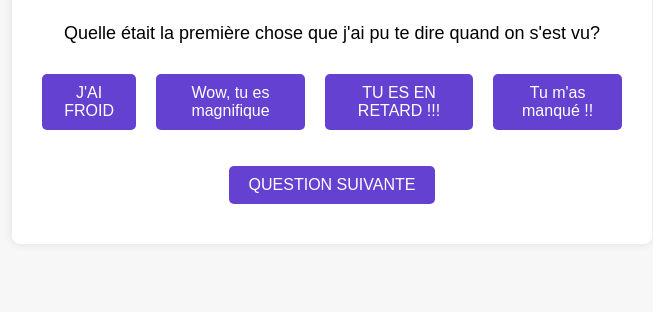
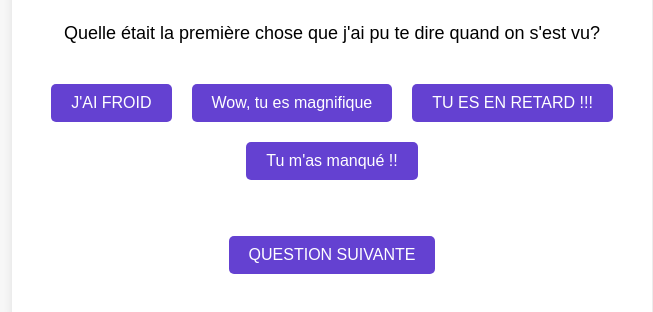
Before and after one commit to roxanakh1/quizz, a plain HTML site: page index.html in a window 1280 px wide. Shown: the part 538-850 px from the top of the page, without its empty margins (308-961 px from the left). Drawn offline with Linux system fonts and the light colour scheme.

Commit message:
Update index.html

```diff
--- a/index.html
+++ b/index.html
@@ -32,11 +32,12 @@
     .options {
       display: flex;
       justify-content: center;
+      flex-wrap:wrap;
     }
 
     button {
       padding: 10px 20px;
-      margin: 0 10px;
+      margin: 10px 10px;
       font-size: 16px;
       cursor: pointer;
       border: none;
```
